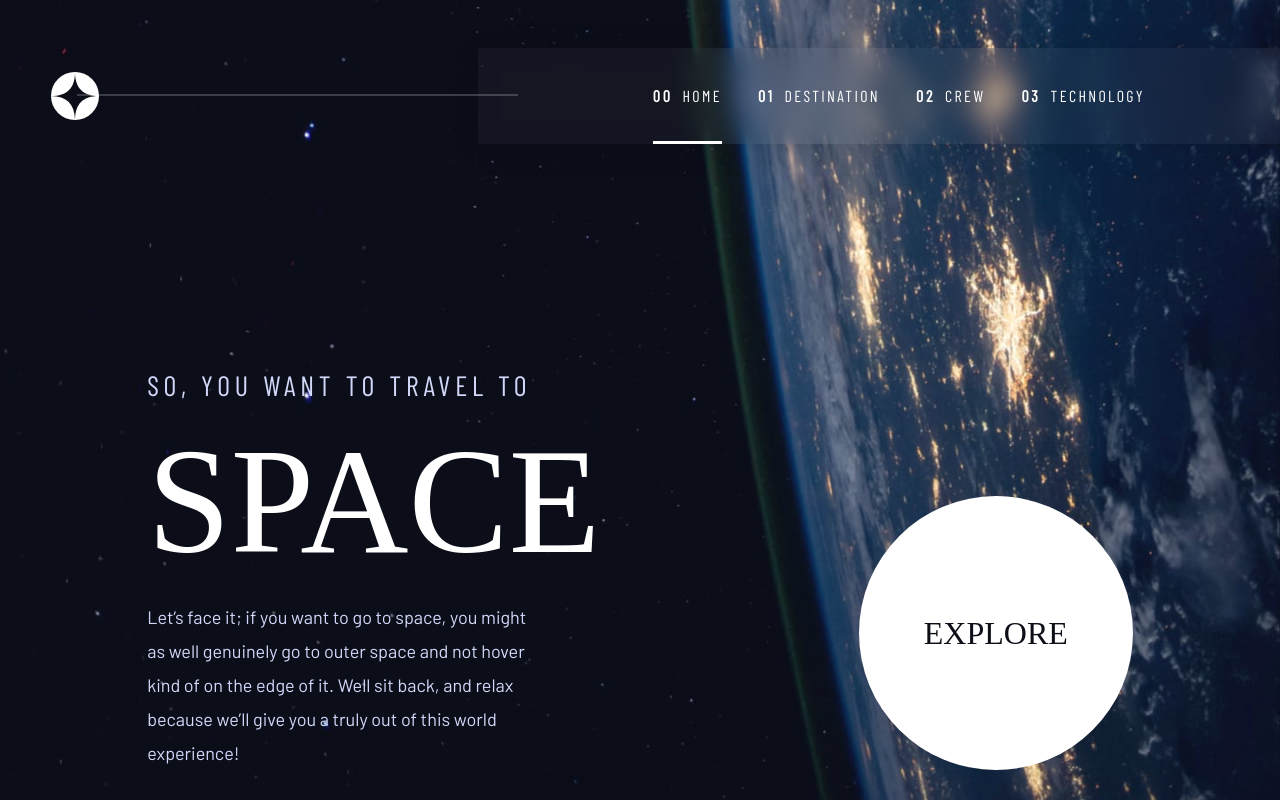
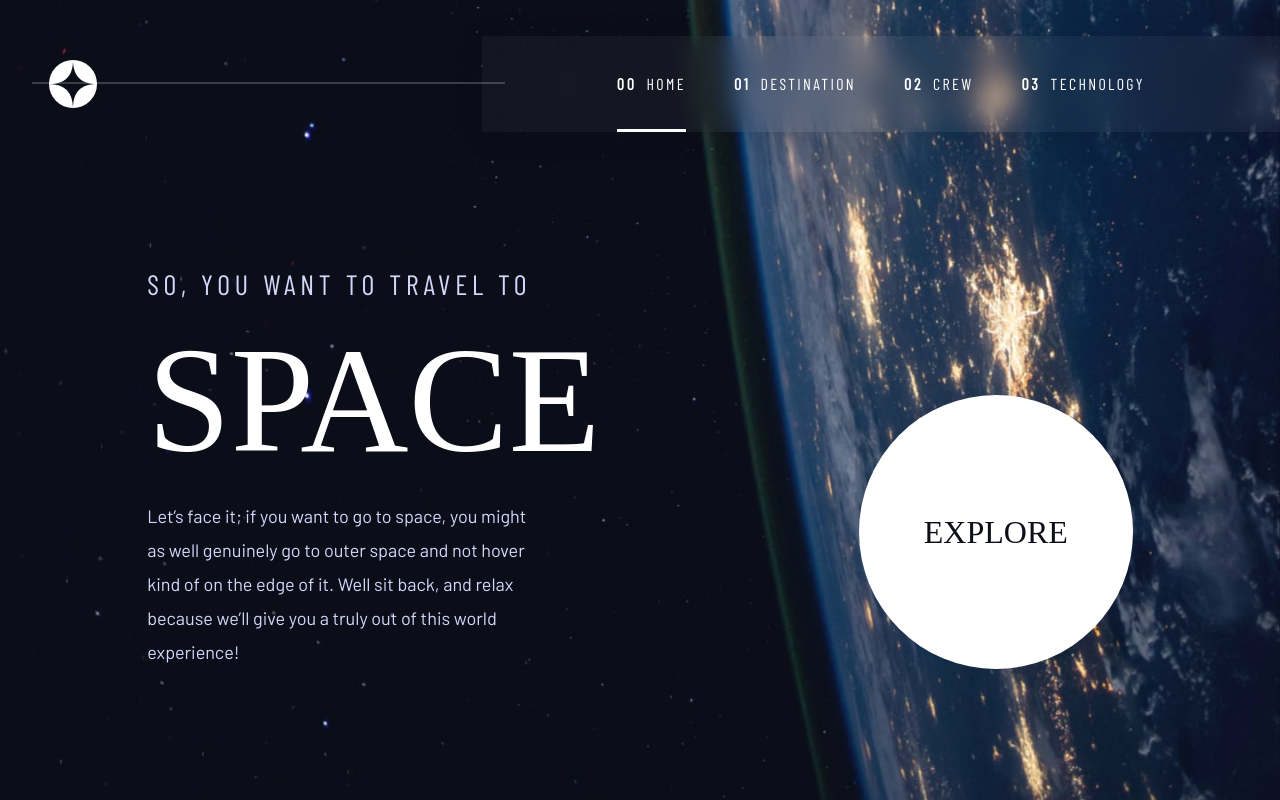
Before and after one commit to Paul-HenryN/space-tourism, a React (Vite) app: page / in a window 1280 px wide. Built offline with nearby package versions, Linux system fonts and the light colour scheme; a web font is replaced by a local one.

Commit message:
feat: Home page fully responsive

```diff
--- a/src/components/Menu.jsx
+++ b/src/components/Menu.jsx
@@ -8,9 +8,9 @@ export default function Menu({ className }) {
 
   return (
     <nav
-      className={`${styles.menu} ${className} pd-inline-md pd-inline-xl-3xl`}
+      className={`${styles.menu} ${className} pd-inline-lg pd-inline-xl-xxl`}
     >
-      <ul className="flex col-gap-md col-xl-gap-lg" role="menu">
+      <ul className="flex col-gap-md col-gap-xl-lg" role="list">
         {pages.map((page, i) => (
           <MenuLink
             className="pd-block-md txt-fs-7 xl-numbered hover-underlined"
--- a/src/components/Navbar.jsx
+++ b/src/components/Navbar.jsx
@@ -14,10 +14,10 @@ export default function Navbar({ className }) {
   return (
     <>
       <Row
-        className={`${styles.navbar} justify-between align-center pd-top-sm pd-top-hlg-5xl`}
+        className={`${styles.navbar} justify-between align-center pd-top-xs pd-top-wlg-hmd-md`}
       >
         <Link to="/">
-          <img src={logo} />
+          <img src={logo} className={styles.logo} />
         </Link>
 
         <Menu className={`${styles.menu}`} />
--- a/src/routes/Destination.jsx
+++ b/src/routes/Destination.jsx
@@ -27,7 +27,7 @@ export default function Destination() {
       <PageHeading number="01">Pick your destination</PageHeading>
 
       <Column
-        className={`${styles.container} row-gap-xxs row-gap-md-xl mx-auto justify-between align-center flex-lg-row mg-top-md mg-top-md-xl pd-btm-xxl`}
+        className={`${styles.container} row-gap-xxs row-gap-md-xl mx-auto justify-between align-center flex-lg-row mg-top-md mg-top-md-xl pd-btm-xl`}
       >
         {!destinations[activeDestinationIndex] ? (
           <p>Loading...</p>
--- a/src/routes/Home.jsx
+++ b/src/routes/Home.jsx
@@ -8,10 +8,10 @@ export default function Home() {
       <div className={`${styles.bg} wallpaper`} />
 
       <Column
-        className={`${styles.container} align-center row-gap-xxl mx-auto row-gap-sm-4xl flex-lg-row align-lg-end justify-between col-gap-md`}
+        className={`${styles.container} align-center row-gap-xxl mx-auto mg-top-lg mg-top-md-3xl mg-top-lg-xxl mg-top-wlg-hmd-3xl mg-top-wlg-hlg-5xl pd-btm-lg pd-btm-sm-xxl pd-btm-lg-md row-gap-sm-4xl flex-lg-row align-lg-end justify-between col-gap-md`}
       >
-        <Column className="row-gap-xxs row-gap-sm-xs">
-          <Column className="row-gap-xs">
+        <Column className="row-gap-xxs row-gap-md-xs">
+          <Column className="row-gap-xxs row-gap-md-xs">
             <p className="heading-5">
               So, <wbr /> you want to travel to
             </p>
--- a/src/styles/components/Menu.module.css
+++ b/src/styles/components/Menu.module.css
@@ -2,26 +2,26 @@
   counter-reset: menuLink;
   background-color: hsla(var(--clr-secondary), 4%);
   position: absolute;
+  /* From https://css.glass */
+  background-color: hsla(var(--clr-secondary), 4%);
+  box-shadow: 0 4px 30px rgba(0, 0, 0, 0.1);
+  backdrop-filter: blur(13px);
+  -webkit-backdrop-filter: blur(13px);
   top: 0;
   right: 0;
 }
 @media (min-width: 1200px) {
   .menu {
     position: relative;
-    /* From https://css.glass */
-    background-color: hsla(var(--clr-secondary), 4%);
-    box-shadow: 0 4px 30px rgba(0, 0, 0, 0.1);
-    backdrop-filter: blur(13px);
-    -webkit-backdrop-filter: blur(13px);
   }
   .menu::before {
     content: "";
     display: block;
     position: absolute;
     bottom: 50%;
-    left: -50%;
+    left: -450px;
     height: 2px;
-    width: 55%;
+    width: 473px;
     background-color: hsl(var(--clr-secondary), 20%);
   }
 }
--- a/src/styles/components/Navbar.module.css
+++ b/src/styles/components/Navbar.module.css
@@ -1,5 +1,8 @@
+.logo {
+  width: clamp(40px, 7vw, 48px);
+}
 .navbar {
-  padding-inline: 7%;
+  padding-inline: 6.4%;
 }
 .menu {
   display: none;
@@ -14,9 +17,6 @@
   }
 }
 @media (min-width: 768px) {
-  .navbar {
-    padding-inline: 4% 0;
-  }
   .menu {
     display: block;
   }
@@ -24,3 +24,8 @@
     display: none;
   }
 }
+@media (min-width: 992px) {
+  .navbar {
+    padding-inline: 3.82% 0;
+  }
+}
--- a/src/styles/components/buttons.css
+++ b/src/styles/components/buttons.css
@@ -7,7 +7,7 @@
   font-size: var(--fs-4);
   text-transform: uppercase;
 
-  width: clamp(150px, 30vw, 274px);
+  width: clamp(150px, 31.5vw, 274px);
   aspect-ratio: 1;
   border-radius: 50%;
 
--- a/src/styles/pages/Home.module.css
+++ b/src/styles/pages/Home.module.css
@@ -20,7 +20,6 @@
 
 .container {
   width: min(87%, 28rem);
-  margin-top: var(--space-sm);
 }
 @media (min-width: 992px) {
   .container {
@@ -28,6 +27,7 @@
     margin-top: 16vh;
   }
 }
+
 @media (min-width: 992px) and (min-height: 800px) {
   .container {
     margin-top: 28vh;
--- a/src/styles/utils.css
+++ b/src/styles/utils.css
@@ -120,6 +120,9 @@
 .mg-top-xl {
   margin-top: var(--space-xl);
 }
+.mg-top-xxl {
+  margin-top: var(--space-xxl);
+}
 .mg-btm-sm {
   margin-bottom: var(--space-sm);
 }
@@ -182,8 +185,14 @@
 .pd-inline-lg {
   padding-inline: var(--space-lg);
 }
+.pd-inline-xl {
+  padding-inline: var(--space-xl);
+}
 .pd-inline-3xl {
   padding-inline: var(--space-3xl);
+}
+.pd-top-xs {
+  padding-top: var(--space-xs);
 }
 .pd-top-sm {
   padding-top: var(--space-sm);
@@ -196,6 +205,18 @@
 }
 .pd-top-lg {
   padding-top: var(--space-lg);
+}
+.pd-btm-sm {
+  padding-bottom: var(--space-sm);
+}
+.pd-btm-md {
+  padding-bottom: var(--space-md);
+}
+.pd-btm-lg {
+  padding-bottom: var(--space-md);
+}
+.pd-btm-xl {
+  padding-bottom: var(--space-xl);
 }
 .pd-btm-xxl {
   padding-bottom: var(--space-xxl);
@@ -221,6 +242,7 @@
 /* Headings */
 .heading-1 {
   font-size: var(--fs-1);
+  line-height: clamp(100px, 20vw, 150px);
 }
 .heading-2 {
   font-size: var(--fs-2);
@@ -414,6 +436,9 @@
   .mg-left-sm-lg {
     margin-left: var(--space-lg);
   }
+  .pd-btm-sm-xxl {
+    padding-bottom: var(--space-xxl);
+  }
 
   /* Typography */
   .txt-align-sm-start {
@@ -476,6 +501,12 @@
   .mg-top-md-xxl {
     margin-top: var(--space-xxl);
   }
+  .mg-top-md-3xl {
+    margin-top: var(--space-3xl);
+  }
+  .mg-top-md-xxl {
+    margin-top: var(--space-xxl);
+  }
   .mg-btm-md-md {
     margin-bottom: var(--space-md);
   }
@@ -488,6 +519,9 @@
   }
   .pd-md-md {
     padding: var(--space-md);
+  }
+  .pd-btm-md-3xl {
+    padding-bottom: var(--space-3xl);
   }
 
   .justify-md-start {
@@ -567,18 +601,45 @@
   .mg-top-lg-md {
     margin-top: var(--space-md);
   }
+  .mg-top-lg-lg {
+    margin-top: var(--space-lg);
+  }
+  .mg-top-lg-xl {
+    margin-top: var(--space-xl);
+  }
+  .mg-top-lg-xxl {
+    margin-top: var(--space-xxl);
+  }
 
   /* Paddings */
+  .pd-inline-xl-xxl {
+    padding-inline: var(--space-3xl);
+  }
   .pd-inline-xl-3xl {
     padding-inline: var(--space-3xl);
   }
+  .pd-btm-lg-md {
+    padding-bottom: var(--space-md);
+  }
 }
 
-@media (min-width: 992px) and (min-height: 800px) {
-  .pd-top-hlg-5xl {
-    padding-top: var(--space-lg);
+@media (min-width: 992px) and (min-height: 750px) {
+  .pd-top-wlg-hmd-md {
+    padding-top: var(--space-md);
+  }
+  .mg-top-wlg-hmd-3xl {
+    margin-top: var(--space-3xl);
+  }
+  .mg-top-wlg-hmd-5xl {
+    margin-top: var(--space-5xl);
   }
   .row-gap-hsm-3xs {
     row-gap: var(--space-3xs);
   }
 }
+
+@media (min-width: 992px) and (min-height: 850px) {
+  .mg-top-wlg-hlg-5xl {
+    margin-top: var(--space-5xl);
+  }
+}
--- a/src/styles/variables.css
+++ b/src/styles/variables.css
@@ -35,7 +35,7 @@
 
   --fs-4: clamp(
     calc(var(--fs-unit) * 1.25),
-    4vw,
+    4.2vw,
     calc(var(--fs-unit) * 2)
   ); /*32px*/
 
@@ -49,7 +49,7 @@
 
   --fs-7: clamp(
     calc(var(--fs-unit) * 0.875),
-    2.1vw,
+    1.8vw,
     calc(var(--fs-unit) * 1)
   ); /*14px*/
 
```
